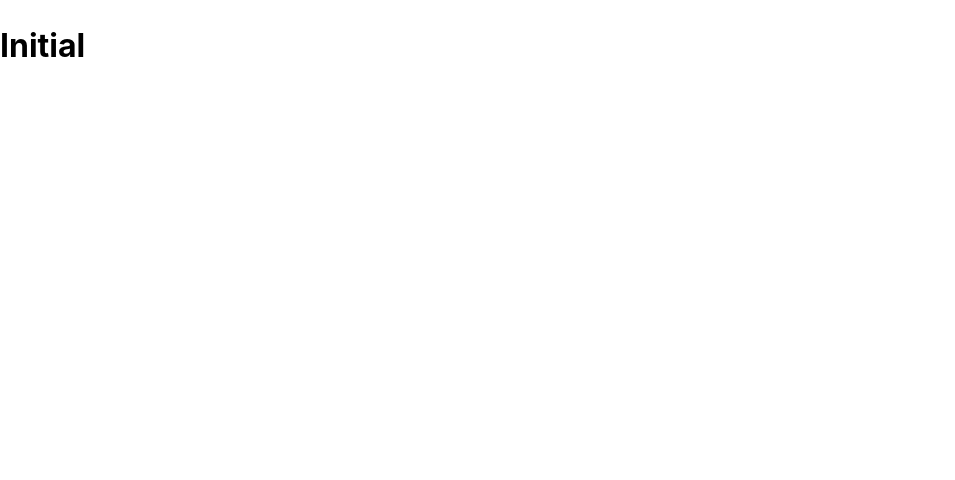
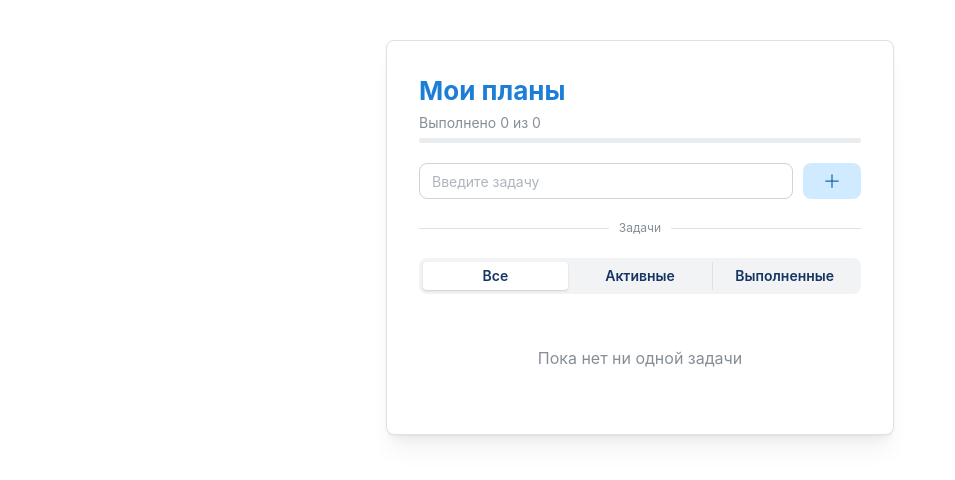
Before and after one commit to masha-masha/ToDoApp, a React (Vite) app: page / in a window 1280 px wide. Shown: the top 480 px of the page, without its empty margins (0-955 px from the left). Built offline with nearby package versions, Linux system fonts and the light colour scheme.

Commit message:
feat: create TodoInput, TodoHeader and TodoItem components, add main logic

```diff
--- a/src/App.tsx
+++ b/src/App.tsx
@@ -1,11 +1,68 @@
+import {
+ Container,
+ Paper,
+ Stack,
+ Group,
+ Divider,
+ SegmentedControl,
+ Text,
+} from "@mantine/core";
+
+import { TodoHeader } from "./components/TodoHeader";
+import { TodoInput } from "./components/TodoInput";
+import { TodoItem } from "./components/TodoItem";
+import { useAppSelector, useAppDispatch } from "./store/hooks";
+import { setFilter, type TodoFilter } from "./store/todoSlice";
 
 function App() {
+ const todos = useAppSelector((state) => state.todos.items);
+ const currentFilter = useAppSelector((state) => state.todos.filter);
+ const dispatch = useAppDispatch();
 
-  return (
-    <>
-      <h1>Initial</h1>
-    </>
-  )
+ const completedCount = todos.filter((t) => t.completed).length;
+
+ const filteredTodos = todos.filter((todo) => {
+  if (currentFilter === "active") return !todo.completed;
+  if (currentFilter === "done") return todo.completed;
+  return true;
+ });
+
+ return (
+  <Container size="xs" py={40}>
+   <Paper withBorder shadow="md" p="xl" radius="md">
+    <Stack gap="lg">
+     <TodoHeader total={todos.length} completed={completedCount} />
+     <TodoInput />
+     <Divider label="Задачи" labelPosition="center" />
+
+     <SegmentedControl
+      fullWidth
+      value={currentFilter}
+      onChange={(val) => dispatch(setFilter(val as TodoFilter))}
+        styles={{
+        label: {
+            color:"#173463"
+        }
+      }}
+      data={[
+       { label: "Все", value: "all"},
+       { label: "Активные", value: "active" },
+       { label: "Выполненные", value: "done" },
+      ]}
+     />
+     <Stack gap="sm">
+      {filteredTodos.length > 0 ? (
+       filteredTodos.map((todo) => <TodoItem key={todo.id} {...todo} />)
+      ) : (
+       <Text c="dimmed" ta="center" py="xl">
+        Пока нет ни одной задачи
+       </Text>
+      )}
+     </Stack>
+    </Stack>
+   </Paper>
+  </Container>
+ );
 }
 
-export default App
+export default App;
--- /dev/null
+++ b/src/components/TodoHeader.tsx
@@ -0,0 +1,19 @@
+import { Stack, Title, Text, Progress } from '@mantine/core';
+
+
+interface TodoHeaderProps {
+  total: number;
+  completed: number;
+}
+
+export const TodoHeader = ({ total, completed }: TodoHeaderProps) => {
+  const progress = total > 0 ? (completed / total) * 100 : 0;
+
+  return (
+    <Stack gap={5}>
+      <Title order={2} c="blue.7">Мои планы</Title>
+      <Text size="sm" c="dimmed">Выполнено {completed} из {total}</Text>
+      <Progress value={progress} size="sm" radius="xl" animated={progress === 100} />
+    </Stack>
+  );
+};
--- /dev/null
+++ b/src/components/TodoInput.tsx
@@ -0,0 +1,32 @@
+import { Group, TextInput, Button } from "@mantine/core";
+import { PlusIcon } from "@heroicons/react/24/outline";
+import { useState } from "react";
+import { useAppDispatch } from "../store/hooks";
+import { addTodo } from "../store/todoSlice";
+
+export const TodoInput = () => {
+ const [value, setValue] = useState("");
+ const dispatch = useAppDispatch();
+
+ const handleAdd = () => {
+  if (value.trim()) {
+   dispatch(addTodo(value));
+   setValue("");
+  }
+ };
+
+ return (
+  <Group gap="xs">
+   <TextInput
+    placeholder="Введите задачу"
+    flex={1}
+    value={value}
+    onChange={(e) => setValue(e.currentTarget.value)}
+    onKeyDown={(e) => e.key === "Enter" && handleAdd()}
+   />
+   <Button onClick={handleAdd} variant="light">
+    <PlusIcon width={20} />
+   </Button>
+  </Group>
+ );
+};
--- /dev/null
+++ b/src/components/TodoItem.tsx
@@ -0,0 +1,45 @@
+import { Paper, Group, Checkbox, Text, ActionIcon } from "@mantine/core";
+import { TrashIcon } from "@heroicons/react/24/outline";
+import { useAppDispatch } from "../store/hooks";
+import { toggleTodo, deleteTodo } from "../store/todoSlice";
+
+interface TodoItemProps {
+ id: string;
+ text: string;
+ completed: boolean;
+}
+
+export const TodoItem = ({ id, text, completed }: TodoItemProps) => {
+ const dispatch = useAppDispatch();
+
+ return (
+  <Paper withBorder p="sm" radius="sm" bg={completed ? "gray.0" : "white"}>
+   <Group justify="space-between">
+    <Checkbox
+     checked={completed}
+     onChange={() => dispatch(toggleTodo(id))}
+     styles={{
+      body: { alignItems: "center" },
+     }}
+     label={
+      <Text
+       style={{
+        textDecoration: completed ? "line-through" : "none",
+        color: completed ? "gray.5" : "inherit",
+       }}
+      >
+       {text}
+      </Text>
+     }
+    />
+    <ActionIcon
+     variant="subtle"
+     color="red"
+     onClick={() => dispatch(deleteTodo(id))}
+    >
+     <TrashIcon width={18} />
+    </ActionIcon>
+   </Group>
+  </Paper>
+ );
+};
```
